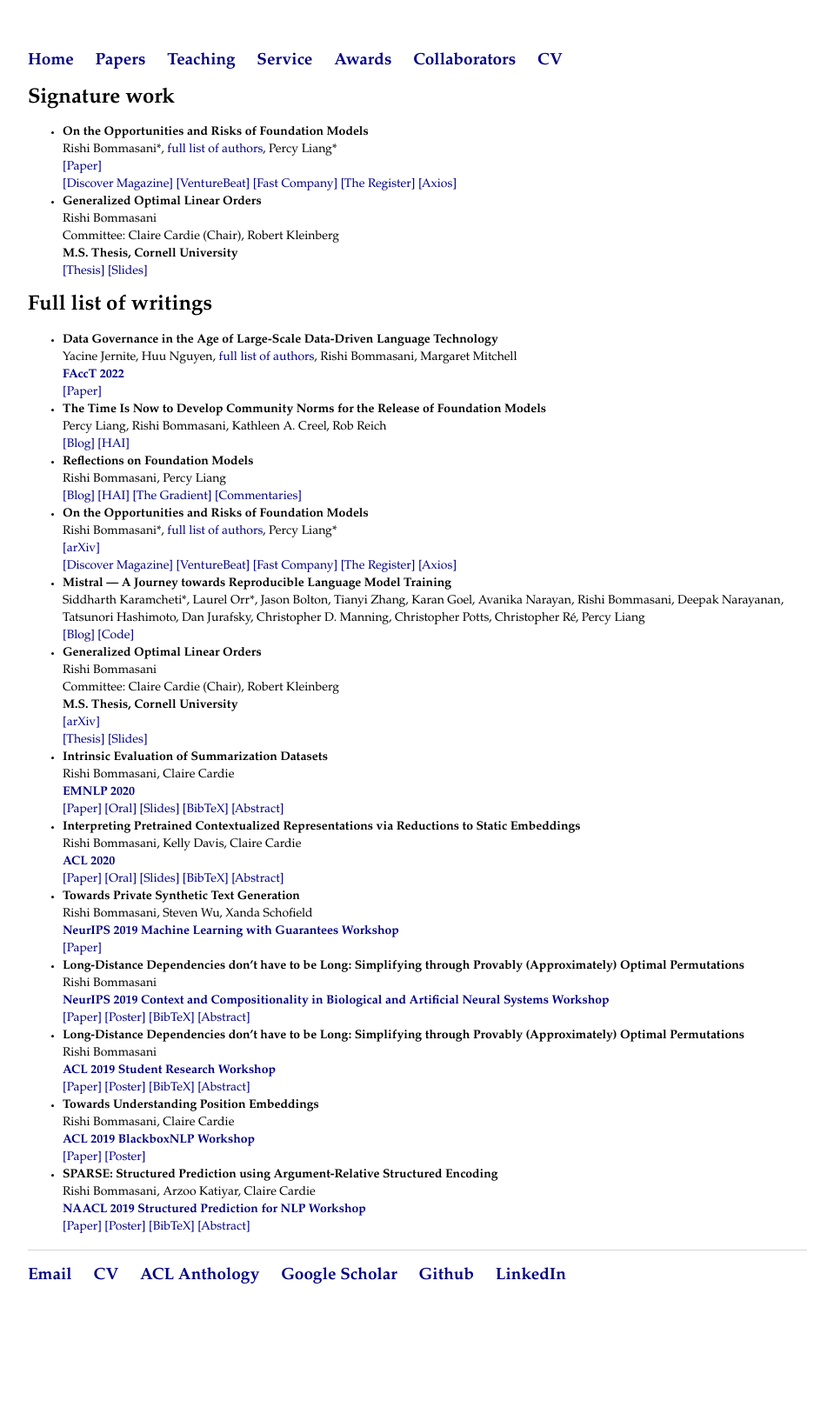
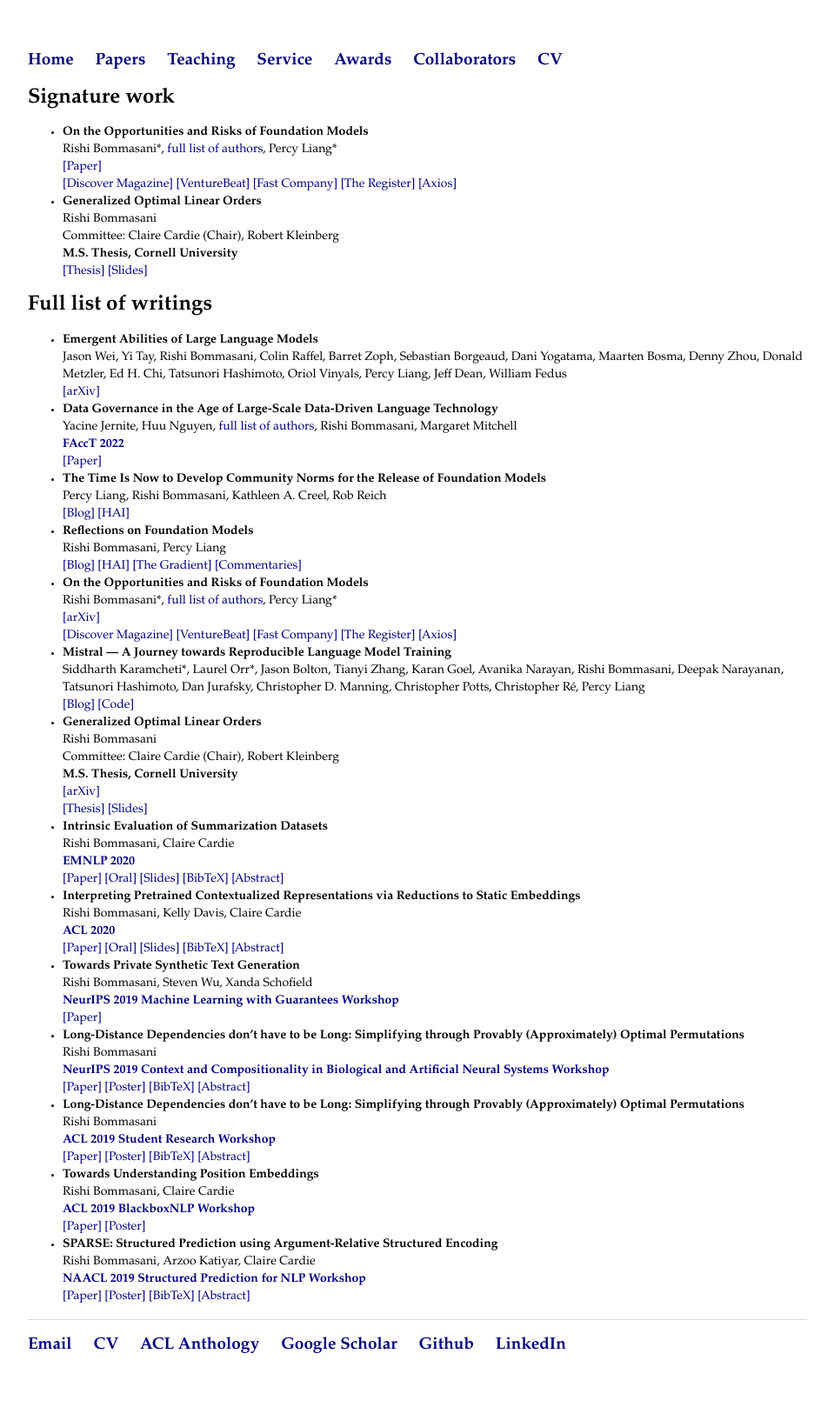
Before and after one commit to rishibommasani/rishibommasani.github.io, a Jekyll site: the page built from papers/index.html, in a window 1280 px wide. Shown: the whole page at 87% size, without its empty margins (160-1119 px from the left). Built offline with Jekyll 4.4.1, drawn with Linux system fonts in a browser that asks for light colours; before the commit the page ends 1538 px from its top, so only the background shows below that.

Commit message:
Update index.html

```diff
--- a/papers/index.html
+++ b/papers/index.html
@@ -20,10 +20,15 @@ title: Papers
 
 	<h1>Full list of writings</h1>
 	<ul>
+	<li><b> Emergent Abilities of Large Language Models </b>
+		<br> Jason Wei, Yi Tay, Rishi Bommasani, Colin Raffel, Barret Zoph, Sebastian Borgeaud, Dani Yogatama, Maarten Bosma, Denny Zhou, Donald Metzler, Ed H. Chi, Tatsunori Hashimoto, Oriol Vinyals, Percy Liang, Jeff Dean, William Fedus
+		<br> <a href="https://arxiv.org/abs/2206.07682">[arXiv]</a>
+	</li>
+
 	<li><b> Data Governance in the Age of Large-Scale Data-Driven Language Technology </b>
-		<br> Yacine Jernite, Huu Nguyen, <a href="https://yjernite.github.io/content/LangDataGov.pdf">full list of authors</a>, Rishi Bommasani, Margaret Mitchell
+		<br> Yacine Jernite, Huu Nguyen, <a href="https://facctconference.org/static/pdfs_2022/facct22-171">full list of authors</a>, Rishi Bommasani, Margaret Mitchell
 		<br> <b> <a href="https://facctconference.org/2022/s">FAccT 2022</a> </b>
-		<br> <a href="https://yjernite.github.io/content/LangDataGov.pdf">[Paper]</a> </li>
+		<br> <a href="https://arxiv.org/abs/2206.03216">[Paper]</a> </li>
 	</li>
 
 	<li><b> The Time Is Now to Develop Community Norms for the Release of Foundation Models </b>
```
